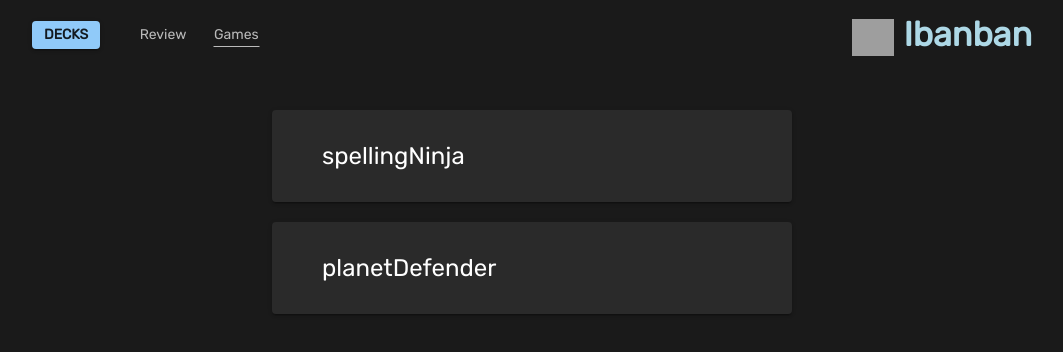
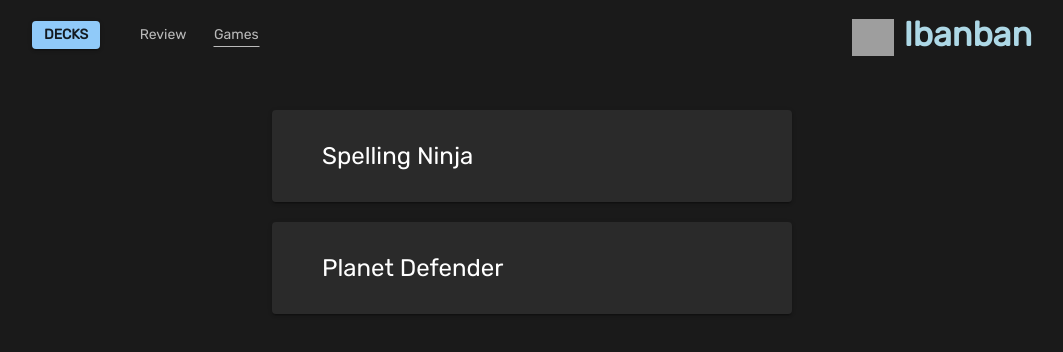
Before and after one commit to nathanielazevedo/ibanban, a React (Vite) app: page /ibanban/deck/1/games in a window 1280 px wide. Shown: the top 352 px of the page, without its empty margins (108-1171 px from the left). Built offline with nearby package versions, Linux system fonts and the light colour scheme; grey boxes are pictures that could not be loaded.

Commit message:
small css updates

```diff
--- a/src/App.css
+++ b/src/App.css
@@ -343,11 +343,10 @@ a {
   flex-direction: column;
   justify-content: center;
   gap: 40px;
-  width: 1000px;
+  width: 900px;
   min-height: calc(100vh - 140px);
   margin: 0 auto;
   padding-bottom: 100px;
-  /* border: solid white 1px; */
 }
 
 .spelling-input {
@@ -362,7 +361,6 @@ a {
 }
 
 .spelling-word-container {
-  /* border: solid white 1px; */
   display: flex;
   align-items: center;
   gap: 50px;
@@ -449,7 +447,6 @@ a {
   flex-direction: column;
   justify-content: space-between;
   align-items: center;
-  /* border: solid white 1px; */
 }
 
 .planet {
@@ -457,7 +454,6 @@ a {
   width: 300px !important;
   height: 300px !important;
   margin-top: 70px;
-  /* border: solid white 1px; */
 }
 
 .comet {
@@ -488,7 +484,6 @@ a {
 
 #planet-defender-text-field {
   background-color: black;
-  /* border: solid #04a2fc 1px; */
   border-radius: 5px;
   width: 500px;
   text-align: center;
@@ -514,8 +509,6 @@ a {
     padding-top: 100px;
   }
   .planet {
-    /* right: 0px !important;
-    top: 200px !important; */
     width: 100px !important;
     height: 100px !important;
     margin: 0;
@@ -540,13 +533,10 @@ a {
     justify-content: center;
     margin: auto;
     padding-bottom: 300px;
-    /* height: 00px; */
-    /* border: solid white 1px; */
   }
 
   #planet-defender-text-field {
     background-color: black;
-    /* border: solid #04a2fc 1px; */
     height: 10px !important;
     width: 500px;
     text-align: center;
--- a/src/App.tsx
+++ b/src/App.tsx
@@ -8,6 +8,7 @@ import Overview from "./pages/Overview";
 import Spelling from "./pages/Spelling";
 import Games from "./pages/Games";
 import PlanetDefenderWrapper from "./pages/PlanetDefenderWrapper";
+import Journey from "./pages/Journey";
 
 const darkTheme = createTheme({
   palette: {
@@ -54,6 +55,7 @@ const App = () => {
                 path="/ibanban/deck/:deckName/games/spellingNinja"
                 element={<Spelling />}
               />
+              <Route path="/ibanban/journey" element={<Journey />} />
               <Route path="*" element={<>Not found</>} />
             </Routes>
           </div>
--- a/src/pages/Games.tsx
+++ b/src/pages/Games.tsx
@@ -3,11 +3,11 @@ import { Link, useLocation } from "react-router-dom";
 
 const Main = () => {
   const location = useLocation();
-  const games = ["spellingNinja", "planetDefender"];
+  const games = ["Spelling Ninja", "Planet Defender"];
   return (
     <Box className="overview-container">
       {games.map((title, i) => (
-        <Link to={location.pathname + "/" + title}>
+        <Link to={location.pathname + "/" + title.replace(/\s+/g, "")}>
           <Paper
             key={i}
             elevation={2}
@@ -16,6 +16,9 @@ const Main = () => {
               alignItems: "center",
               marginTop: "20px",
               padding: "30px 50px",
+              ":hover": {
+                boxShadow: 20,
+              },
             }}
           >
             <Box width="100%">
--- /dev/null
+++ b/src/pages/Journey.tsx
@@ -0,0 +1,7 @@
+import React from "react";
+
+const Journey = () => {
+  return <div>Journey</div>;
+};
+
+export default Journey;
```
